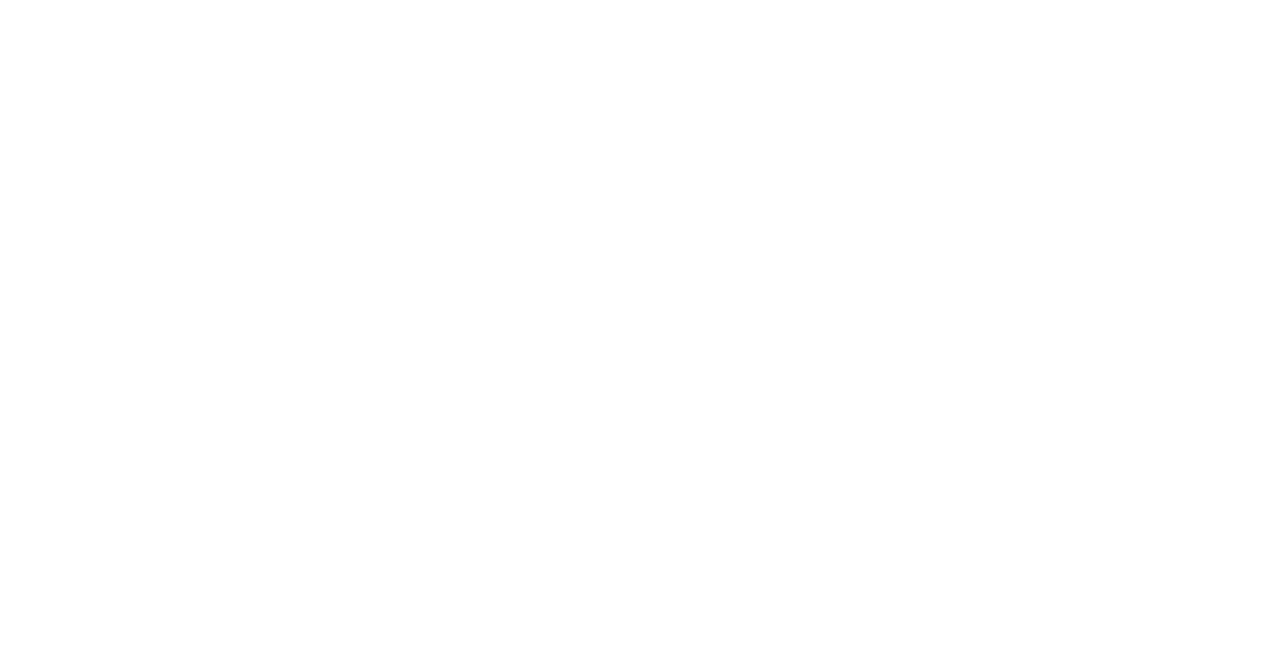
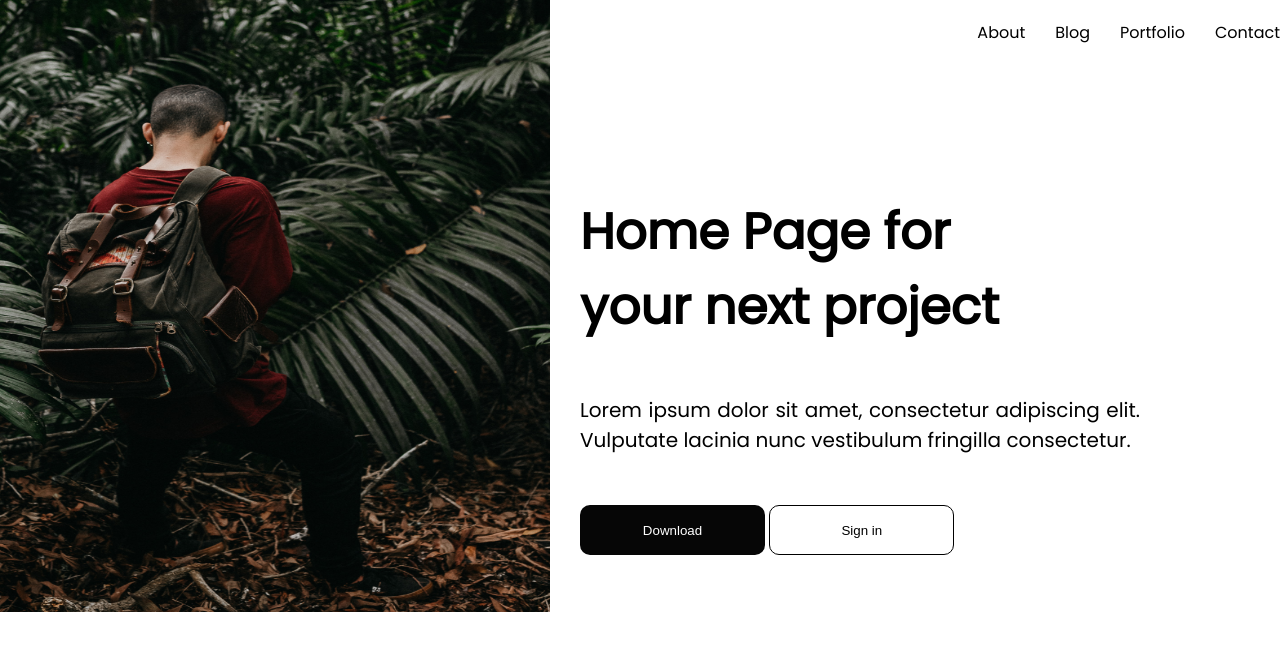
Before and after one commit to syedtalaljilani/Web-Design-Projects, a plain HTML site: page Task 03/index.html in a window 1280 px wide. Drawn offline with Linux system fonts and the light colour scheme.

Commit message:
Task 3 is Complete

```diff
--- a/Task 03/index.html
+++ b/Task 03/index.html
@@ -3,9 +3,40 @@
 <head>
     <meta charset="UTF-8">
     <meta name="viewport" content="width=device-width, initial-scale=1.0">
+    <link rel="stylesheet" href="style.css">
     <title>Task 03</title>
 </head>
 <body>
+    <div class="container">
+        <div class="img">
+            <img src="./assets/img.png">
+        </div>
+        <div class="content">
+                <div class="nav">
+                    <div class="empty">
 
+                    </div>
+                    <nav>
+                        <ul>
+                            <li>About</li>
+                            <li>Blog</li>
+                            <li>Portfolio</li>
+                            <li>Contact</li>
+                        </ul>
+                    </nav>
+                </div>
+                <div class="text-content">
+                    <h1>Home Page for your next project</h1>
+                    <p>
+                        Lorem ipsum dolor sit amet, consectetur adipiscing elit.
+                        Vulputate lacinia nunc vestibulum fringilla consectetur.
+                    </p>
+                     <div class="button">
+                        <button>Download</button>
+                        <button>Sign in</button>
+                     </div>
+                </div>
+        </div>
+    </div>
 </body>
 </html>
--- a/Task 03/style.css
+++ b/Task 03/style.css
@@ -0,0 +1,57 @@
+@import url('https://fonts.googleapis.com/css2?family=Poppins&family=Roboto&display=swap');
+*{
+    padding: 0;
+    margin: 0;
+    box-sizing: border-box;
+}
+body{
+    font-family: 'Poppins', sans-serif;
+}
+.container{
+    display:flex;
+    column-gap: 30px;
+}
+.img >img{
+    width: 550px;
+    height: 612px;
+}
+nav > ul{
+  display: flex;
+  list-style: none;
+  column-gap: 30px;
+  margin-top: 20px;
+  margin-left: 60px;
+}
+.nav{
+    display: grid;
+    grid-template-columns: 1fr 1fr;
+}
+.text-content{
+    margin-top:150px;
+    display:flex;
+    flex-direction: column;
+    row-gap: 50px;
+}
+.text-content > h1{
+    font-size: 50px;
+    width:60%;
+
+}
+.text-content >p{
+  font-size: 20px;
+   text-align: justify;
+   width:80%;
+}
+.button > button{
+    width: 185px;
+    height: 50px;
+    background-color:#060606;
+    color: white;
+    border-radius: 10px;
+    border: none;
+}
+button:nth-child(2){
+    background-color: white;
+    border: 1px solid black;
+    color:black;
+}
```
Also changed, not shown: Task 03/assets/img.png (added).
